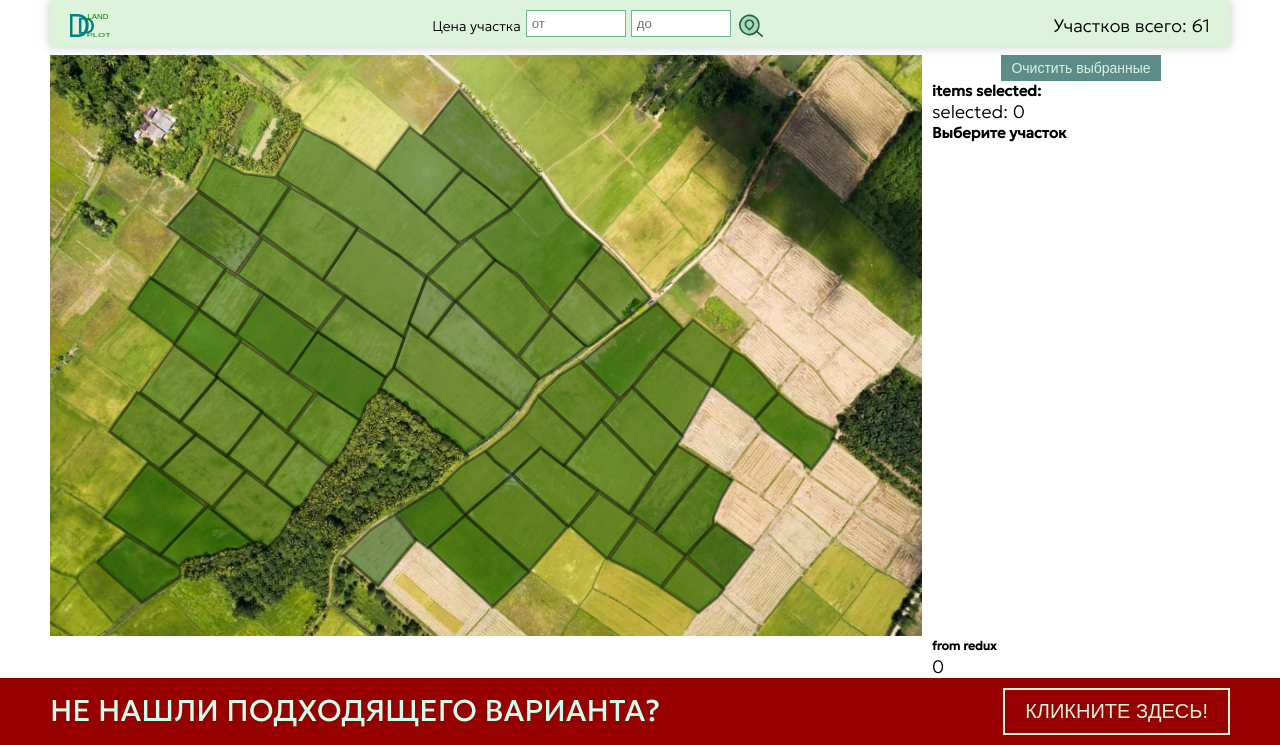
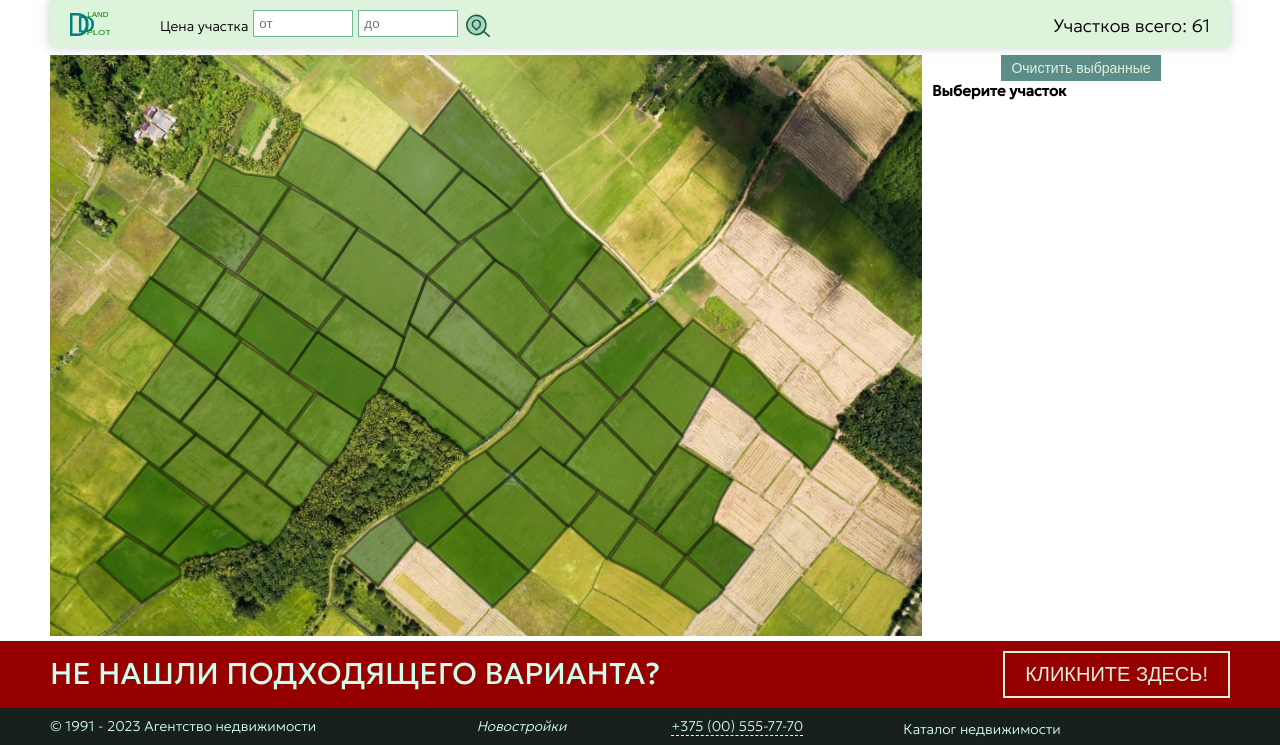
Before and after one commit to denderange/Land-Plot, a React (Create React App) app: page / in a window 1280 px wide. Shown: the top 745 px of the page. Built offline with nearby package versions, Linux system fonts and the light colour scheme; data requests are answered from the project's data file.

Commit message:
Add some changes

```diff
--- a/src/components/CardPlot/CardPlot.module.css
+++ b/src/components/CardPlot/CardPlot.module.css
@@ -1,5 +1,6 @@
 .card-container{
 	margin-top: 10px;
+	position: relative;
 }
 
 .plot__image{
@@ -33,3 +34,28 @@
 	font-size: 16px;
 	line-height: 1;
 }
+
+.btn-remove{
+	position: absolute;
+	right: 0;
+
+}
+
+.btn-remove::before{
+	content: 'X';
+	font-weight: 900;
+	color: var(--color-700);
+	width: 25px;
+	height: 25px;
+	font-size: 16px;
+	background-color: var(--color-white);
+	position: absolute;
+	right: 0;
+	border-radius: 50%;
+	border: 1px solid var(--color-700);
+	transition: background-color 0.3s ease;
+}
+
+.btn-remove:hover::before{
+	background-color: var(--color-200);
+}
--- a/src/components/CardPlot/CardPlot.tsx
+++ b/src/components/CardPlot/CardPlot.tsx
@@ -10,6 +10,7 @@ const CardPlot: FC<ICardPlotProps> = ({ landPlot }) => {
 
 	return (
 		<div className={styles['card-container']}>
+			<button className={styles['btn-remove']}></button>
 			<img
 				src={landPlot.image.length ?
 					require(`../../images/plot-photos/${landPlot.image}`) :
--- a/src/components/Header/Header.module.css
+++ b/src/components/Header/Header.module.css
@@ -12,12 +12,19 @@
   background-color: var(--color-100);
 	box-shadow: 0px 0px 10px 0px rgba(132, 156, 141, 0.5);
 	display: flex;
-	justify-content: space-between;
-	align-items: flex-end;
+	/* justify-content: space-between; */
+	/* align-items: flex-end; */
 }
 
 .logo{
 	width: 40px;
+	margin-right: 50px;
+}
+
+.header-main-block{
+	display: flex;
+	justify-content: space-between;
+	flex-grow: 1;
 }
 
 .form-title{
@@ -58,3 +65,7 @@
 	fill: var(--color-200);
 	stroke: var(--color-430);
 }
+
+.founded-results{
+	color: var(--color-600);
+}
--- a/src/components/Header/Header.tsx
+++ b/src/components/Header/Header.tsx
@@ -13,7 +13,7 @@ type Inputs = {
 }
 
 const Header = () => {
-	const landPlotsList = useSelector((state: RootState) => state.landplot.plotsTotalList)
+	const plotsTotalList = useSelector((state: RootState) => state.landplot.plotsTotalList)
 	const plotsPriceFiltered = useSelector((state: RootState) =>
 		state.landplot.plotsPriceFiltered
 	)
@@ -26,11 +26,11 @@ const Header = () => {
 	} = useForm<Inputs>()
 
 	const onSubmitPrice: SubmitHandler<Inputs> = (data) => {
-		let chosen: any = []
+		let chosen: number[] = []
 
-		landPlotsList.forEach(item => {
+		plotsTotalList.forEach(item => {
 			if (item.price >= data.priceMin && item.price <= data.priceMax) {
-				chosen.push(item)
+				chosen.push(item.id)
 			}
 		})
 
@@ -38,11 +38,12 @@ const Header = () => {
 	}
 
 	return (
-		<header className={styles.header}>
-			<div className={styles.header__container}>
-				<img src={logo} alt="land plot" className={styles.logo} />
+		<header className={styles['header']}>
+			<div className={styles['header__container']}>
+				<img src={logo} alt="land plot" className={styles['logo']} />
 
-				<div className={styles.header__info}>
+				<div className={styles['header-main-block']}>
+					<div className={styles['header__info']}>
 						<div className={styles['form-title']}>Цена участка</div>
 						<form onSubmit={handleSubmit(onSubmitPrice)} className={styles['form-price']}>
 							<input
@@ -65,8 +66,13 @@ const Header = () => {
 					</div>
 
 					<div className={styles['header__info']}>
-					{plotsPriceFiltered.length === 0 ? `Участков всего: ${landPlotsList.length}` : `По запросу найдено ${plotsPriceFiltered.length} участков`}
-
+						{plotsPriceFiltered.length === 0 ?
+							`Участков всего: ${plotsTotalList.length}` :
+							<>
+								<span className={styles['founded-results']}>По запросу найдено</span>&nbsp;{plotsPriceFiltered.length} участков
+							</>
+						}
+					</div>
 				</div>
 			</div>
 		</header>
--- a/src/components/LandPlot/LandPlot.module.css
+++ b/src/components/LandPlot/LandPlot.module.css
@@ -18,7 +18,7 @@
 }
 
 .cards-wrapper{
-	min-height: 493px;
+	max-height: 533px;
 	overflow: scroll;
 	overflow-x: hidden;
 }
--- a/src/components/LandPlot/LandPlot.tsx
+++ b/src/components/LandPlot/LandPlot.tsx
@@ -7,7 +7,7 @@ import CardPlot from '../CardPlot/CardPlot'
 import { useSelector } from 'react-redux'
 import { RootState, useStoreDispatch } from '../../redux/store'
 import { getPlots } from '../../redux/slice/landplotSlice'
-import { addChosenPlot, clearChosenPlot } from '../../redux/slice/landplotSlice'
+import { addChosenPlot, clearChosenPlot, addFilteredPricePlots } from '../../redux/slice/landplotSlice'
 
 const errorMessage = 'В данный момент сервер недоступен. Попробуйте позже.'
 
@@ -17,8 +17,8 @@ const LandPlot = () => {
 	const [plotsList, setPlotsList] = useState<string[]>([])
 
 	const dispatch = useStoreDispatch()
-	const landPlotsChosen = useSelector((state: RootState) => state.landplot.plotsChosen)
-	const landPlotsList = useSelector((state: RootState) =>
+	const plotsChosen = useSelector((state: RootState) => state.landplot.plotsChosen)
+	const plotsTotalList = useSelector((state: RootState) =>
 		state.landplot.plotsTotalList
 	)
 	const plotsPriceFiltered = useSelector((state: RootState) =>
@@ -26,16 +26,22 @@ const LandPlot = () => {
 	)
 
 	const handleClear = () => {
-		console.log(plotsList)
+		// console.log(plotsList)
 		setPlotsList([])
-		allPlots?.forEach(item => item.classList.remove('path-clicked'))
+		allPlots?.forEach(item => {
+			item.classList.remove('path-clicked')
+			item.classList.remove('path-price-chosen')
+		})
 
 		dispatch(clearChosenPlot())
+		dispatch(addFilteredPricePlots([]))
 	}
 
 	const fillFiltered = () => {
 		allPlots?.forEach(item => {
-			if (item.id === 'path10') {
+			item.classList.remove('path-price-chosen')
+
+			if (plotsPriceFiltered.includes(Number(item.id.slice(4)))) {
 				item.classList.add('path-price-chosen')
 			}
 		})
@@ -51,20 +57,18 @@ const LandPlot = () => {
 			if (!plotsList.includes(chosenPlot)) {
 				setPlotsList([...plotsList, chosenPlot])
 
-				if (landPlotsList.length) {
+				if (plotsTotalList.length) {
 					dispatch(addChosenPlot(chosenPlot))
 				}
-				console.log('landPlotsChosen: ' + landPlotsChosen)
 			}
 		}
 	}
 
 	useEffect(() => {
-		console.log('filtered: ' + plotsPriceFiltered)
+
 		dispatch(getPlots())
 		fillFiltered()
 
-		// const allPaths = Array.from(document.querySelectorAll('path'))
 		if (ref.current) {
 			const allPaths = Array.from(ref.current.querySelectorAll('path'))
 			allPaths.forEach(item => item.addEventListener('click', handlePathClick))
@@ -88,7 +92,7 @@ const LandPlot = () => {
 				</div>
 
 				<aside className={styles['map-info']}>
-					{landPlotsList.length ? (
+					{plotsTotalList.length ? (
 						<>
 							<div>
 								<button
@@ -97,36 +101,19 @@ const LandPlot = () => {
 								>
 									Очистить выбранные
 								</button>
-								<h5>items selected:</h5>
-								<p>
-									selected: {plotsList.length}
-								</p>
+
 								{plotsList.length ? (
-									<>
-										{plotsList.map((item, index) => (
-											<span key={index}>{item}</span>
-										))}
-									</>
+									<h6>Участков выбрано: {plotsList.length}</h6>
 								) : (<h5>Выберите участок</h5>)
 								}
 							</div>
 
 							<div className={styles['cards-wrapper']}>
-								{landPlotsChosen.map(item => (
+								{plotsChosen.map(item => (
 									<div key={item}>
-										<CardPlot landPlot={landPlotsList[Number(item)]} />
+										<CardPlot landPlot={plotsTotalList[Number(item)]} />
 									</div>
 								))}
-							</div>
-
-							<div>
-								<h6>from redux</h6>
-								<div>
-									{landPlotsChosen.length}
-								</div>
-								<div>
-									{/* {landPlotsChosen.id} */}
-								</div>
 							</div>
 						</>
 					) : (
--- a/src/components/LandPlot/svg-styles.css
+++ b/src/components/LandPlot/svg-styles.css
@@ -23,6 +23,6 @@ path:hover{
 }
 
 .path-price-chosen{
-	stroke: rgba(0, 0, 0, 1);
-	fill: rgba(255, 0, 221, 0.3);
+	/* stroke: rgba(0, 0, 0, 1); */
+	fill: rgba(0, 26, 255, 0.5);
 }
--- a/src/redux/slice/landplotSlice.ts
+++ b/src/redux/slice/landplotSlice.ts
@@ -5,7 +5,7 @@ import { ILandPlot } from '../../data/landplots'
 interface IState {
 	plotsTotalList: Array<ILandPlot>,
 	plotsChosen: string[],
-	plotsPriceFiltered: Array<ILandPlot>
+	plotsPriceFiltered: number[]
 }
 
 const initialCurrent: ILandPlot[] = [
```
Lines whose indentation alone changed are shown as unchanged.
